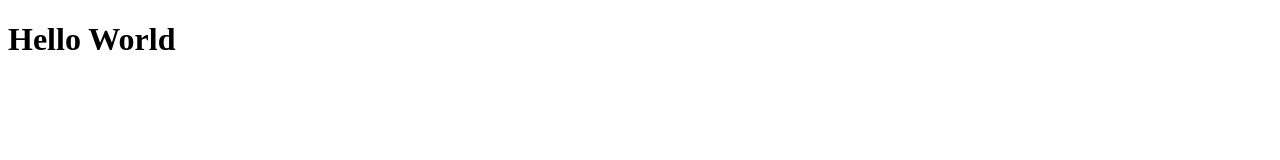
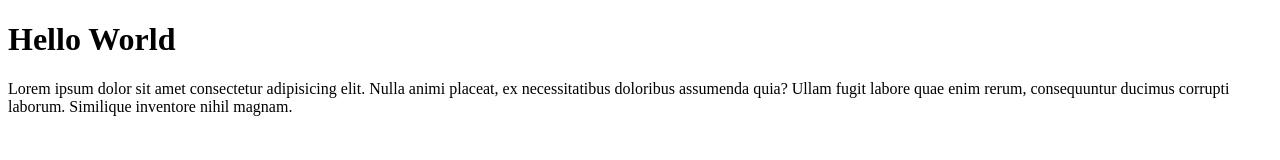
Before and after one commit to rakhaaz/git-test, a plain HTML site: page index.html in a window 1280 px wide. Drawn offline with Linux system fonts and the light colour scheme.

Commit message:
modif file html

```diff
--- a/index.html
+++ b/index.html
@@ -7,5 +7,6 @@
 </head>
 <body>
     <h1>Hello World</h1>
+    <p>Lorem ipsum dolor sit amet consectetur adipisicing elit. Nulla animi placeat, ex necessitatibus doloribus assumenda quia? Ullam fugit labore quae enim rerum, consequuntur ducimus corrupti laborum. Similique inventore nihil magnam.</p>
 </body>
 </html>
```
